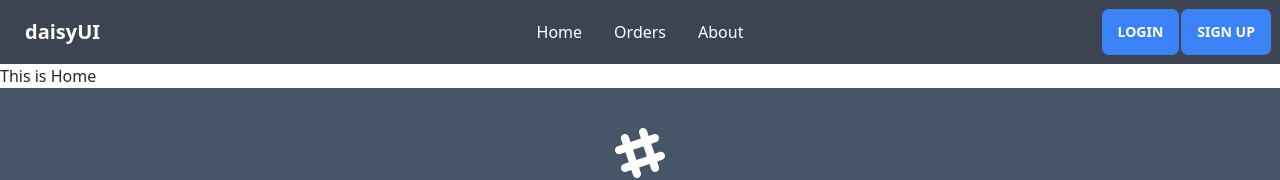
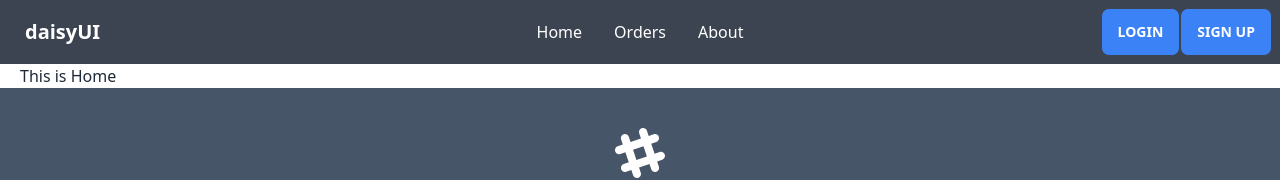
Before and after one commit to abdurrahim5g/advance-auth-contex, a React (Vite) app: page / in a window 1280 px wide. Shown: the top 180 px of the page. Built offline with nearby package versions, Linux system fonts and the light colour scheme.

Commit message:
Added container for Main layout

```diff
--- a/src/App.css
+++ b/src/App.css
@@ -0,0 +1,3 @@
+.container {
+    max-width: 1200px; padding: 0 20px; margin: 0 auto;
+}
--- a/src/layouts/Main.jsx
+++ b/src/layouts/Main.jsx
@@ -6,7 +6,9 @@ const Main = () => {
   return (
     <main>
       <Navbar></Navbar>
-      <Outlet></Outlet>
+      <div className="container">
+        <Outlet></Outlet>
+      </div>
       <Footer></Footer>
     </main>
   );
```
